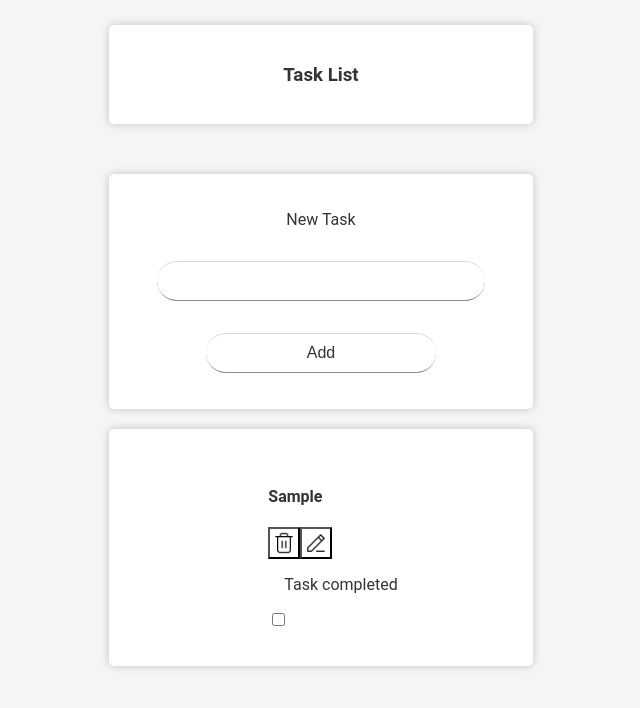
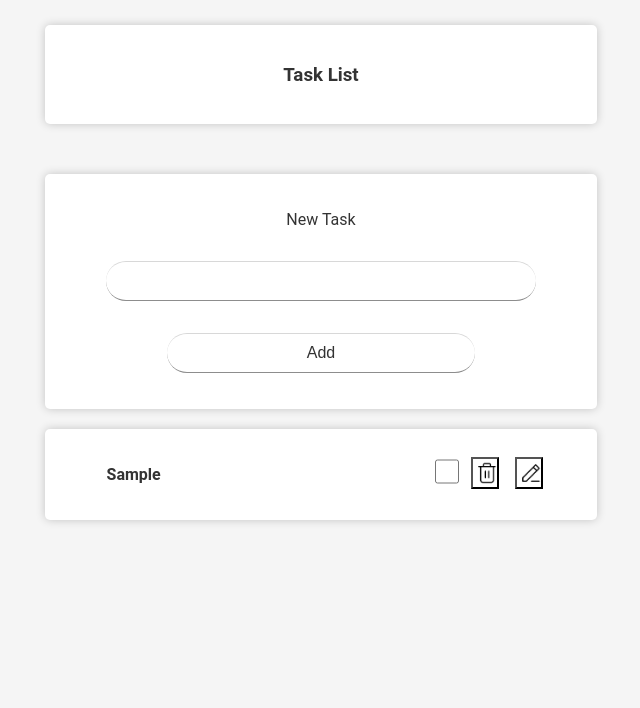
Before and after one commit to RosmeoP/PracticeWM, a plain HTML site: page TaskList/index.html in a window 1280 px wide. Both pictures are taken after typing "Sample" into the empty fields and a click on the button "Add". Shown: the whole page, without its empty margins (319-959 px from the left). Drawn offline with Linux system fonts and the light colour scheme.

Commit message:
I forgot which fucking I did

```diff
--- a/TaskList/index.html
+++ b/TaskList/index.html
@@ -25,7 +25,7 @@
             <button onclick="addTask()" class="btn-primary">Add</button>
         </section>
         <section>
-            <ul id="tasksList">
+            <ul id="tasksList" class="tasksList">
 
             </ul>
         </section>
--- a/TaskList/index.js
+++ b/TaskList/index.js
@@ -42,11 +42,6 @@ const deleteTask = (key) => {
 };
 
 const renderTask = () => {
-  //   console.log(tasksElements.childNodes.map((x) => x));
-  //   const keyTasks = new Set(
-  //     ...tasksElements.childNodes?.map((x) => x?.childNodes[0])
-  //   );
-
   taskInput.value = "";
   tasksElements.innerHTML = "";
   Object.values(tasks)?.forEach((x) => tasksElements.appendChild(x.node));
@@ -68,7 +63,12 @@ const updateTask = (key) => {
 
 const FactoryTask = (titleTask, id) => {
   const fatherNode = document.createElement("div");
+  fatherNode.style.width = "90%";
+  fatherNode.style.display = "flex";
+  fatherNode.style.justifyContent = "space-between";
+
   const titleNode = FactoryElement(titleTask, "h4");
+  titleNode.classList.add("taskTitle");
 
   const removeButtonNode = FactoryElement(
     "",
@@ -78,12 +78,13 @@ const FactoryTask = (titleTask, id) => {
       onclick: `deleteTask('${id}')`,
     },
     {
-      margin: "auto",
       background: "url('./assets/delete.png')",
       width: "2rem",
       height: "2rem",
       "background-size": "cover",
       cursor: "pointer",
+      padding: "0.5rem",
+      margin: "0.5rem",
     }
   );
   const updateButtonNode = FactoryElement(
@@ -94,24 +95,34 @@ const FactoryTask = (titleTask, id) => {
       onclick: `updateTask('${id}')`,
     },
     {
-      margin: "auto",
       background: "url('./assets/editing.png')",
       width: "2rem",
       height: "2rem",
       "background-size": "cover",
       cursor: "pointer",
+      padding: "0.5rem",
+      margin: "0.5rem",
     }
   );
-  const labelcompleatedNode = FactoryElement(COMPLETEDLABEL, "label");
-  const compleatedButtonNode = FactoryElement("", "input", {
-    type: "checkbox",
-  });
+  const compleatedButtonNode = FactoryElement(
+    "",
+    "input",
+    {
+      type: "checkbox",
+    },
+    {
+      width: "2.2rem",
+      height: "2.2rem",
+      cursor: "pointer",
+      padding: "0.5rem",
+      margin: "0.3rem",
+    }
+  );
 
   fatherNode.appendChild(titleNode);
+  fatherNode.appendChild(compleatedButtonNode);
   fatherNode.appendChild(removeButtonNode);
   fatherNode.appendChild(updateButtonNode);
-  fatherNode.appendChild(labelcompleatedNode);
-  fatherNode.appendChild(compleatedButtonNode);
   return fatherNode;
 };
 
@@ -145,9 +156,8 @@ const BuildTask = (value, node, id) => ({
 
 function uuidv4() {
   return "xxxxxxxx-xxxx-4xxx-yxxx-xxxxxxxxxxxx".replace(/[xy]/g, (c) => {
-    // eslint-disable-next-line no-bitwise
     const r = (Math.random() * 16) | 0;
-    // eslint-disable-next-line no-bitwise
+
     const v = c === "x" ? r : (r & 0x3) | 0x8;
     return v.toString(16);
   });
--- a/TaskList/main.css
+++ b/TaskList/main.css
@@ -29,6 +29,16 @@ section{
     justify-content: center;
 }
 
+.taskTitle{
+    width: 100%;
+    margin: 0.5rem;
+    padding: 0.5rem;
+    display: flex;
+    align-items: flex-start;
+    justify-content: center;
+    flex-direction: column;
+}
+
 .input-primary{
     width: 80%;
     padding: 10px;
@@ -54,6 +64,15 @@ section{
     color: #333;
     cursor: pointer;
 }
+.tasksList{
+    width: 100%;
+    margin: 0;
+    padding: 0;
+    display: flex;
+    align-items: center;
+    justify-content: center;
+    flex-direction: column;
+}
 .layout{
     display: flex;
     align-items: center;
@@ -61,5 +80,6 @@ section{
     flex-direction: column;
     padding: 10px;
     margin: 5px;
-    min-width: 30%;
+    min-width: 40%;
+    max-width: 40%;
 }
```
Also changed, not shown: TaskList/test.html (deleted, +0 -31 lines).
